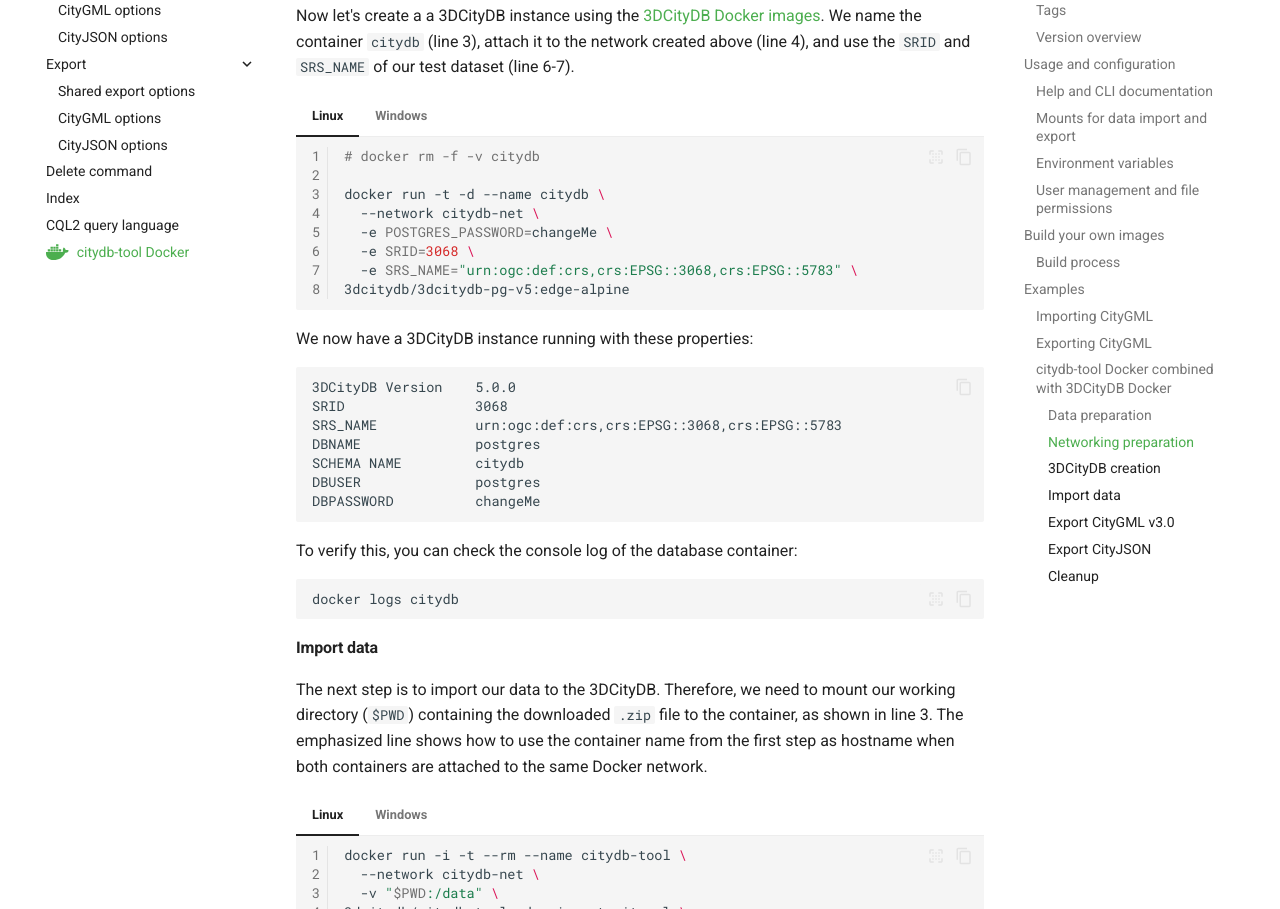
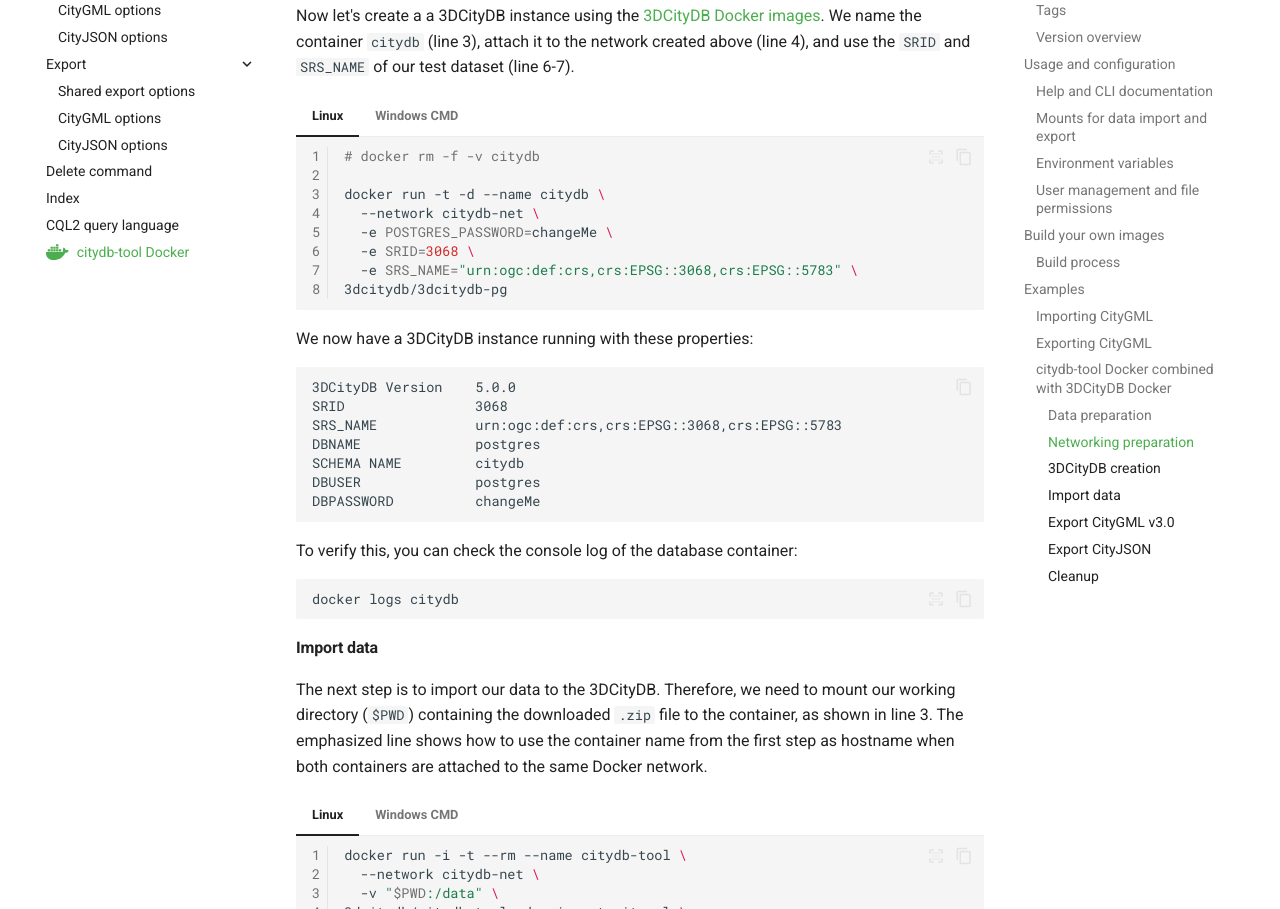
Before and after one commit to BWibo/3dcitydb-mkdocs, an MkDocs documentation site: the page built from docs/citydb-tool/docker.md, in a window 1280 px wide and 1400 px high, scrolled down 8919 px. Shown: the part 152-1061 px from the top of the window. Built offline with MkDocs 1.6.1 and Material for MkDocs 9.7.7, drawn with Linux system fonts in a browser that asks for light colours; emoji names are drawn with the system emoji font; comment, search, counter and statistics services are not loaded; some of the changed text lies outside the part shown.

Commit message:
minor fixed to code boxes

````diff
--- a/docs/citydb-tool/docker.md
+++ b/docs/citydb-tool/docker.md
@@ -35,7 +35,7 @@
     3dcitydb/citydb-tool[:TAG] COMMAND
     ```
 
-=== "Windows"
+=== "Windows CMD"
 
     ``` bat
     docker run --rm --name citydb-tool [-i -t] ^
@@ -176,12 +176,12 @@
         3dcitydb/citydb-tool COMMAND
         ```
 
-    === "Windows"
+    === "Windows CMD"
 
         ``` bat
         # mount /my/data/ on the host system to /data
         docker run -i -t --rm --name citydb-tool ^
-          -v /my/data/:/data ^
+          -v "c:\users\me\mydata:/data" ^
         3dcitydb/citydb-tool COMMAND
         ```
 
@@ -192,16 +192,16 @@
         ``` bash
         # Mount the current working directory on the host system to /data
         docker run -i -t --rm --name citydb-tool \
-          -v $(pwd):/data \
+          -v $PWD:/data \
         3dcitydb/citydb-tool COMMAND
         ```
 
-    === "Windows"
+    === "Windows CMD"
 
         ``` bat
         # Mount the current working directory on the host system to /data
         docker run -i -t --rm --name citydb-tool ^
-          -v $(pwd):/data ^
+          -v "%cd%:/data" ^
         3dcitydb/citydb-tool COMMAND
         ```
 
@@ -221,11 +221,11 @@
       bigcity.gml
     ```
 
-=== "Windows"
+=== "Windows CMD"
 
     ``` bat
     docker run -i -t --rm --name citydb-tool ^
-      -v /my/data/:/data ^
+      -v "c:\users\me\mydata:/data" ^
     3dcitydb/citydb-tool import ^
       -H my.host.de -d citydb -u postgres -p ^
       bigcity.gml
@@ -277,7 +277,7 @@
     # ubuntu:x:1000:1000:Ubuntu:/home/ubuntu:/bin/bash
     ```
 
-=== "Windows"
+=== "Windows CMD"
 
     ``` bat
     docker run --rm --entrypoint bash 3dcitydb/citydb-tool ^
@@ -299,12 +299,12 @@
     3dcitydb/citydb-tool COMMAND
     ```
 
-=== "Windows"
+=== "Windows CMD"
 
     ``` bat hl_lines="2"
     docker run --rm --name citydb-tool ^
       -u $(id -u):$(id -g) ^
-      -v /my/data/:/data ^
+      -v "c:\users\me\mydata:/data" ^
     3dcitydb/citydb-tool COMMAND
     ```
 
@@ -367,11 +367,11 @@
       bigcity.gml
     ```
 
-=== "Windows"
+=== "Windows CMD"
 
     ``` bat
     docker run --rm --name citydb-tool ^
-      -v /home/me/mydata/:/data ^
+      -v "c:\users\me\mydata:/data" ^
     3dcitydb/citydb-tool import citygml ^
       -H my.host.de -d citydb -u postgres -p changeMe ^
       bigcity.gml
@@ -395,11 +395,11 @@
       /data/
     ```
 
-=== "Windows"
+=== "Windows CMD"
 
     ``` bat
     docker run --rm --name citydb-tool ^
-      -v /home/me/mydata/:/data ^
+      -v "c:\users\me\mydata:/data" ^
     3dcitydb/citydb-tool import citygml ^
       -H my.host.de -d citydb -u postgres -p changeMe ^
       /data/
@@ -421,11 +421,11 @@
       -o output.gml
     ```
 
-=== "Windows"
+=== "Windows CMD"
 
     ``` bat
     docker run --rm --name citydb-tool ^
-      -v /home/me/mydata/:/data ^
+      -v "c:\users\me\mydata:/data" ^
     3dcitydb/citydb-tool export ^
       -H my.host.de -d citydb -u postgres -p changeMe ^
       -o output.gml
@@ -492,10 +492,10 @@
       -e POSTGRES_PASSWORD=changeMe \
       -e SRID=3068 \
       -e SRS_NAME="urn:ogc:def:crs,crs:EPSG::3068,crs:EPSG::5783" \
-    3dcitydb/3dcitydb-pg-v5:edge-alpine
+    3dcitydb/3dcitydb-pg
     ```
 
-=== "Windows"
+=== "Windows CMD"
 
     ``` bat linenums="1"
     # docker rm -f -v citydb
@@ -505,7 +505,7 @@
       -e POSTGRES_PASSWORD=changeMe ^
       -e SRID=3068 ^
       -e SRS_NAME="urn:ogc:def:crs,crs:EPSG::3068,crs:EPSG::5783" ^
-    3dcitydb/3dcitydb-pg-v5:edge-alpine
+    3dcitydb/3dcitydb-pg
     ```
 
 We now have a 3DCityDB instance running with these properties:
@@ -542,12 +542,12 @@
       "Railway_Scene_LoD3.zip"
     ```
 
-=== "Windows"
+=== "Windows CMD"
 
     ``` bat hl_lines="5" linenums="1"
     docker run -i -t --rm --name citydb-tool ^
       --network citydb-net ^
-      -v "$PWD:/data" ^
+      -v "%cd%:/data" ^
     3dcitydb/citydb-tool:edge import citygml ^
       -H citydb ^
       -d postgres ^
@@ -575,13 +575,13 @@
       -o "Railway_Scene_LoD3_CityGML_v3.gml"
     ```
 
-=== "Windows"
+=== "Windows CMD"
 
     ``` bat linenums="1"
     docker run -i -t --rm --name citydb-tool ^
       -u "$(id -u):$(id -g)" ^
       --network citydb-net ^
-      -v "$PWD:/data" ^
+      -v "%cd%:/data" ^
     3dcitydb/citydb-tool:edge export citygml ^
       -H citydb ^
       -d postgres ^
@@ -609,13 +609,13 @@
       -o "Railway_Scene_LoD3_CityJSON.json"
     ```
 
-=== "Windows"
+=== "Windows CMD"
 
     ``` bat linenums="1" hl_lines="5 10"
     docker run -i -t --rm --name citydb-tool ^
       -u "$(id -u):$(id -g)" ^
       --network citydb-net ^
-      -v "$PWD:/data" ^
+      -v "%cd%:/data" ^
     3dcitydb/citydb-tool:edge export cityjson ^
       -H citydb ^
       -d postgres ^
````
Also changed, not shown: other parts of docs/citydb-tool/docker.md (+1 -1 lines), docs/3dcitydb/docker.md (+9 -9 lines).
